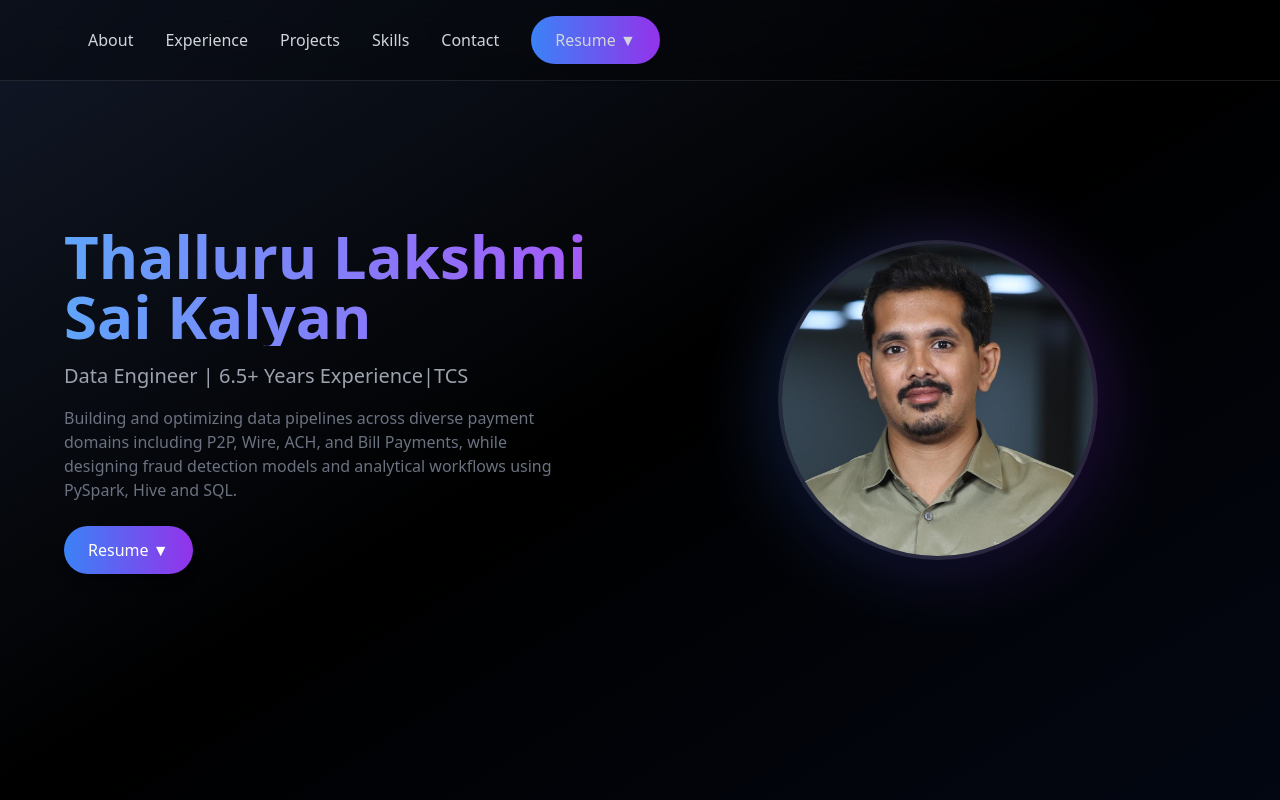
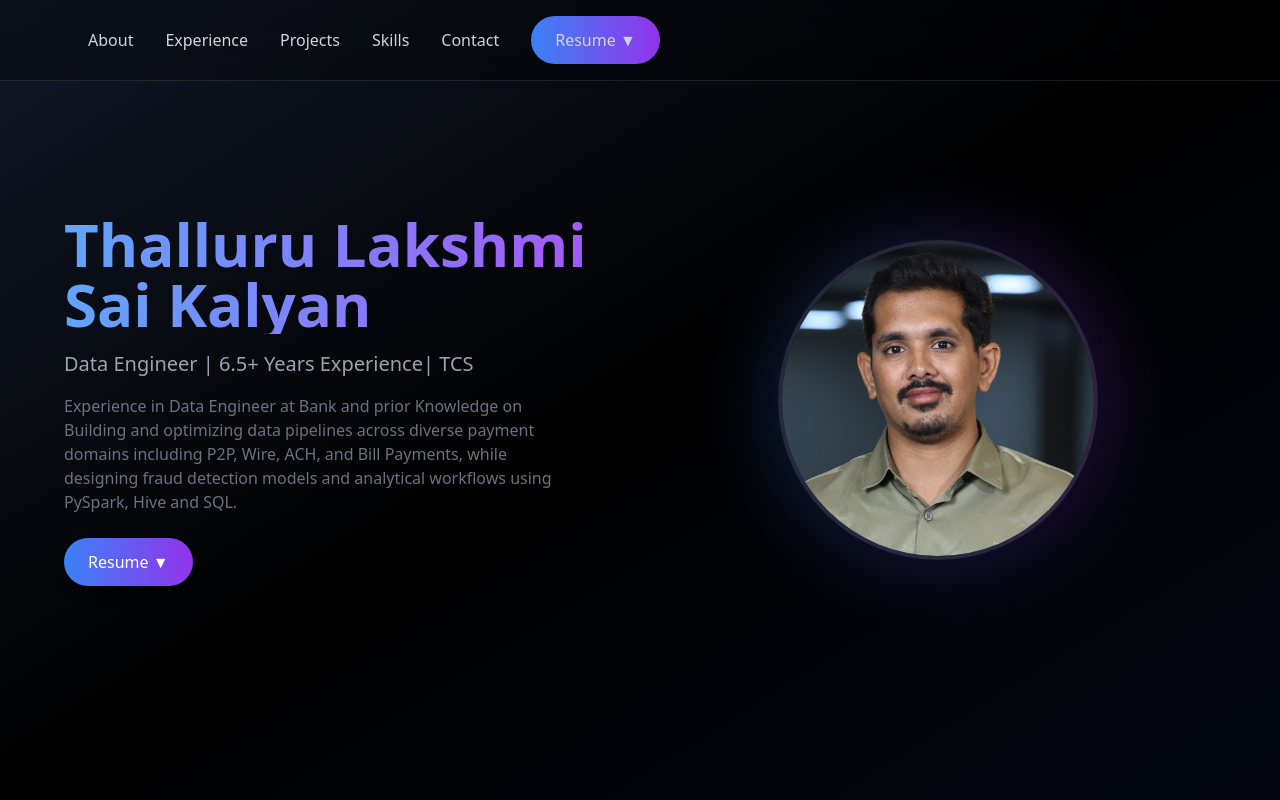
Before and after one commit to tlskalyan1996/portfolio, a React (Create React App) app: page / in a window 1280 px wide. Shown: the top 800 px of the page. Built offline with nearby package versions, Linux system fonts and the light colour scheme.

Commit message:
Final_Release

```diff
--- a/src/components/Hero.js
+++ b/src/components/Hero.js
@@ -17,11 +17,11 @@ const Hero = () => {
           </h1>
 
           <p className="text-xl text-gray-400 mb-4">
-            Data Engineer | 6.5+ Years Experience|TCS
+            Data Engineer | 6.5+ Years Experience| TCS
           </p>
 
           <p className="text-gray-500 mb-6 max-w-lg">
-            Building and optimizing data pipelines across diverse payment domains including P2P, Wire, ACH, and Bill Payments, while designing fraud detection models and analytical workflows using PySpark, Hive and SQL.
+            Experience in Data Engineer at Bank and prior Knowledge on Building and optimizing data pipelines across diverse payment domains including P2P, Wire, ACH, and Bill Payments, while designing fraud detection models and analytical workflows using PySpark, Hive and SQL.
           </p>
 
           {/* Resume Dropdown */}
@@ -38,7 +38,7 @@ const Hero = () => {
               <div className="absolute mt-3 w-52 bg-gray-900 border border-white/10 rounded-xl shadow-xl overflow-hidden">
 
                 <a
-                  href="/resume.pdf"
+                  href="/Thalluru_Lakshmi_Sai_Kalyan_Resume.pdf"
                   download
                   className="block px-4 py-3 hover:bg-white/10 transition"
                 >
@@ -46,7 +46,7 @@ const Hero = () => {
                 </a>
 
                 <a
-                  href="/resume.docx"
+                  href="/Thalluru_Lakshmi_Sai_Kalyan_Resume.docx"
                   download
                   className="block px-4 py-3 hover:bg-white/10 transition"
                 >
```
Also changed, not shown: 2 other files (tests, documents, lock files or other folders).
